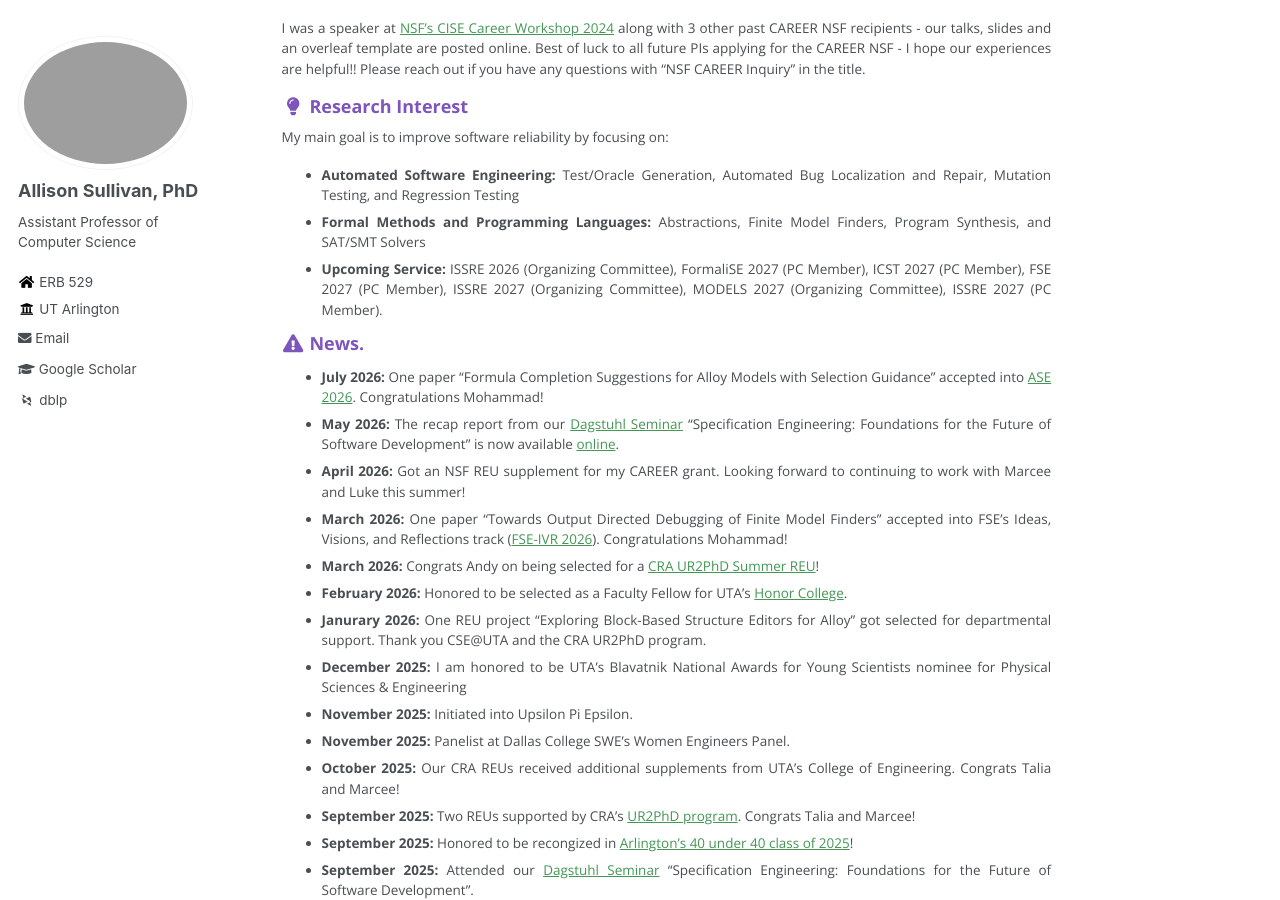
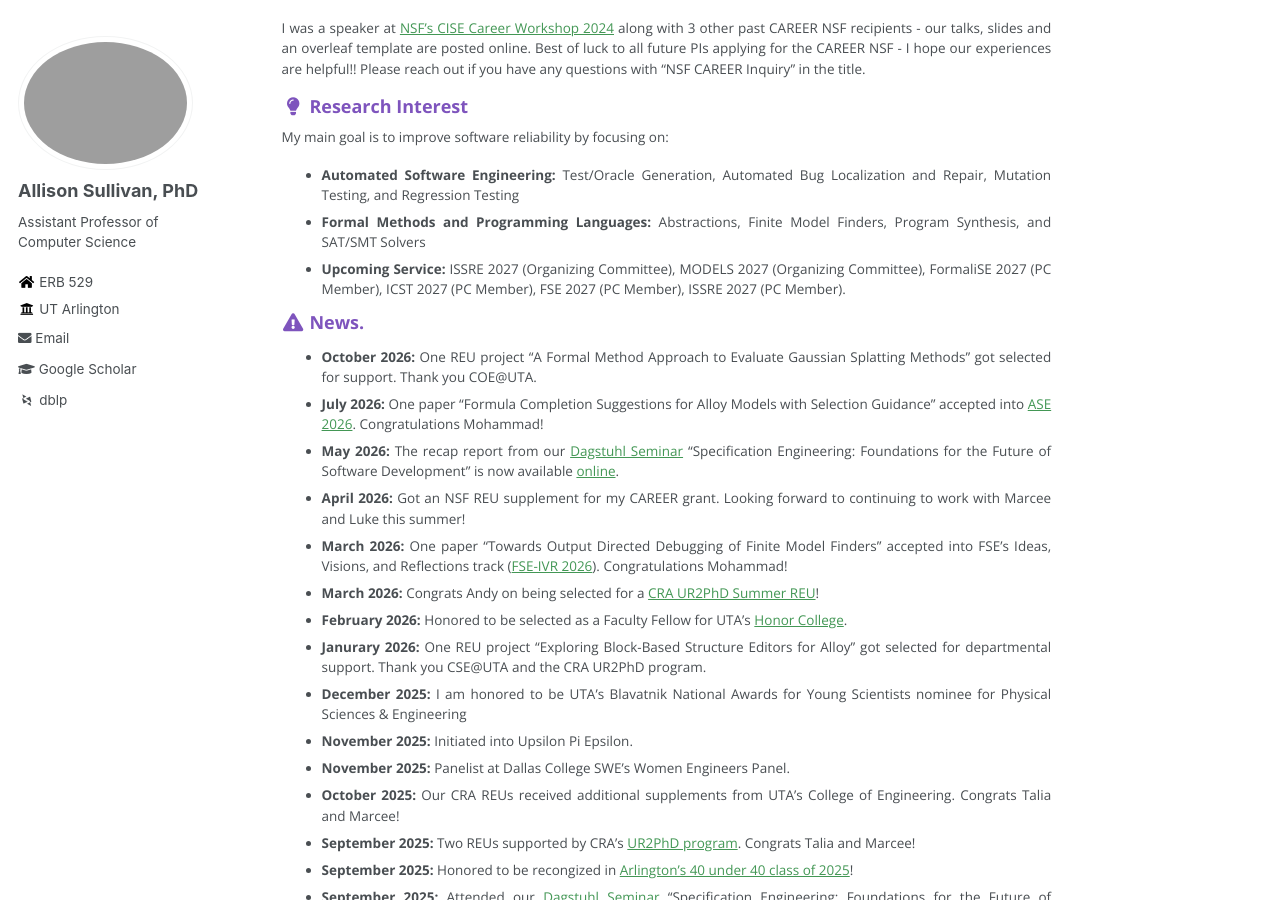
Before and after one commit to Allisonius/allisonius.github.io, a Jekyll site: the page built from _pages/about.md, in a window 1280 px wide and 900 px high, scrolled down 411 px. Built offline with Jekyll 4.4.1, drawn with Linux system fonts in a browser that asks for light colours; some web fonts are replaced.

Commit message:
Update about.md

```diff
--- a/_pages/about.md
+++ b/_pages/about.md
@@ -22,11 +22,12 @@ I was a speaker at [NSF's CISE Career Workshop 2024](https://www.cnsr.ictas.vt.e
 My main goal is to improve software reliability by focusing on:
   * **Automated Software Engineering:** Test/Oracle Generation, Automated Bug Localization and Repair, Mutation Testing, and Regression Testing
   * **Formal Methods and Programming Languages:** Abstractions, Finite Model Finders, Program Synthesis, and SAT/SMT Solvers
- * **Upcoming Service:** ISSRE 2026 (Organizing Committee), FormaliSE 2027 (PC Member), ICST 2027 (PC Member), FSE 2027 (PC Member), ISSRE 2027 (Organizing Committee), MODELS 2027 (Organizing Committee), ISSRE 2027 (PC Member).
+ * **Upcoming Service:** ISSRE 2027 (Organizing Committee), MODELS 2027 (Organizing Committee), FormaliSE 2027 (PC Member), ICST 2027 (PC Member), FSE 2027 (PC Member), ISSRE 2027 (PC Member).
 
 
 ### <i class="fa fa-fw fa-exclamation-triangle" aria-hidden="true"></i> News.
 
+* **October 2026:** One REU project "A Formal Method Approach to Evaluate Gaussian Splatting Methods" got selected for support. Thank you COE@UTA.
 * **July 2026:** One paper "Formula Completion Suggestions for Alloy Models with Selection Guidance" accepted into [ASE 2026](https://conf.researchr.org/track/ase-2026/ase-2026-research-track). Congratulations Mohammad!
 * **May 2026:** The recap report from our [Dagstuhl Seminar](https://www.dagstuhl.de/seminars/seminar-calendar/seminar-details/25392) "Specification Engineering: Foundations for the Future of Software Development" is now available [online](https://drops.dagstuhl.de/entities/document/10.4230/DagRep.15.9.160).
 * **April 2026:** Got an NSF REU supplement for my CAREER grant. Looking forward to continuing to work with Marcee and Luke this summer!
```
